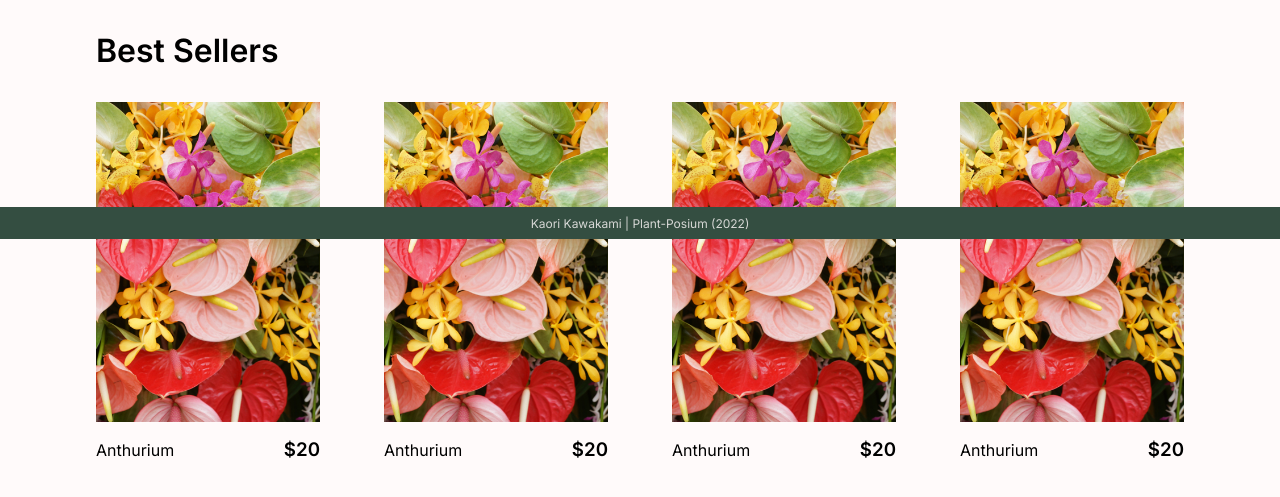
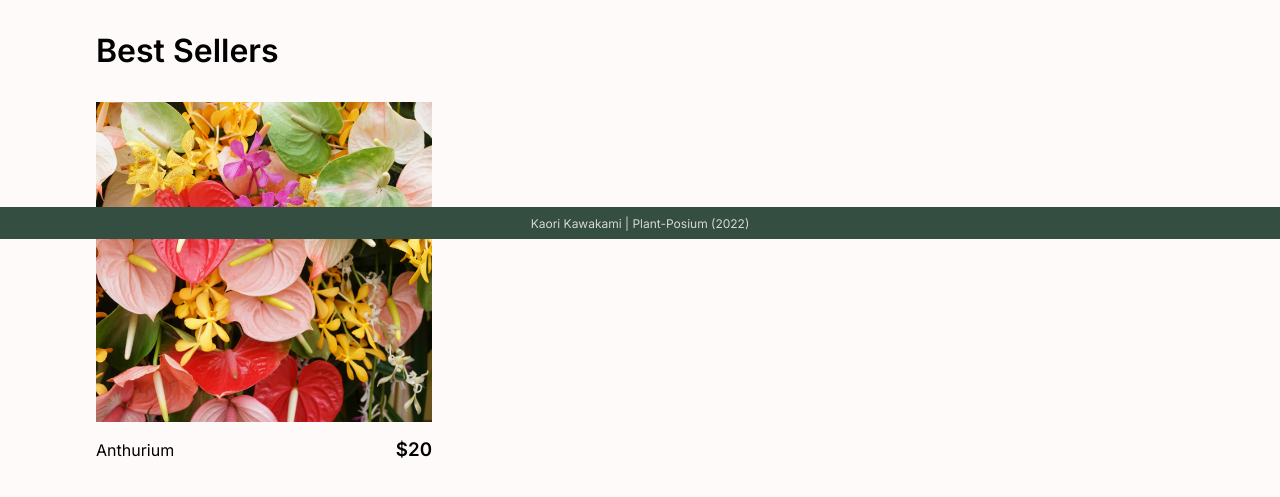
Before and after one commit to kkawakami08/shopping-cart, a React (Create React App) app: page / in a window 1280 px wide. Shown: the part 561-1058 px from the top of the page. Built offline with nearby package versions, Linux system fonts and the light colour scheme.

Commit message:
bestsellercard component elements

```diff
--- /dev/null
+++ b/src/components/BestSellerCards.js
@@ -0,0 +1,19 @@
+import React, {useState} from 'react'
+import anthurium from '../images/products/anthurium-img.jpg'
+
+export default function BestSellerCards() {
+  const bestProducts = [{
+    title: "Anthurium",
+    imgSrc: anthurium,
+    price: "$20",
+  }]
+  return (
+    <div className="card">
+      <img src={bestProducts[0].imgSrc} alt={`${bestProducts[0].title}`} />
+      <div className="product-des">
+        <p>{bestProducts[0].title}</p>
+        <h3>{bestProducts[0].price}</h3>
+      </div>
+   </div>
+  )
+}
--- a/src/pages/HomePage.js
+++ b/src/pages/HomePage.js
@@ -2,7 +2,7 @@ import React from 'react'
 import './HomePage.css'
 import heroImg from '../images/hero-img.jpg'
 import { Link } from 'react-router-dom'
-import anthurium from '../images/products/anthurium-img.jpg'
+import BestSellerCards from '../components/BestSellerCards'
 
 export default function HomePage() {
   return (
@@ -15,34 +15,7 @@ export default function HomePage() {
         <h1>Best Sellers</h1>
         {/* map Array */}
         <div className="card-container">
-          <div className="card">
-            <img src={anthurium} alt="anthurium" />
-            <div className="product-des">
-              <p>Anthurium</p>
-              <h3>$20</h3>
-            </div>
-          </div>
-          <div className="card">
-            <img src={anthurium} alt="anthurium" />
-            <div className="product-des">
-              <p>Anthurium</p>
-              <h3>$20</h3>
-            </div>
-          </div>
-          <div className="card">
-            <img src={anthurium} alt="anthurium" />
-            <div className="product-des">
-              <p>Anthurium</p>
-              <h3>$20</h3>
-            </div>
-          </div>
-          <div className="card">
-            <img src={anthurium} alt="anthurium" />
-            <div className="product-des">
-              <p>Anthurium</p>
-              <h3>$20</h3>
-            </div>
-          </div>
+          <BestSellerCards />
         </div>
        </div>
     </div>
```
